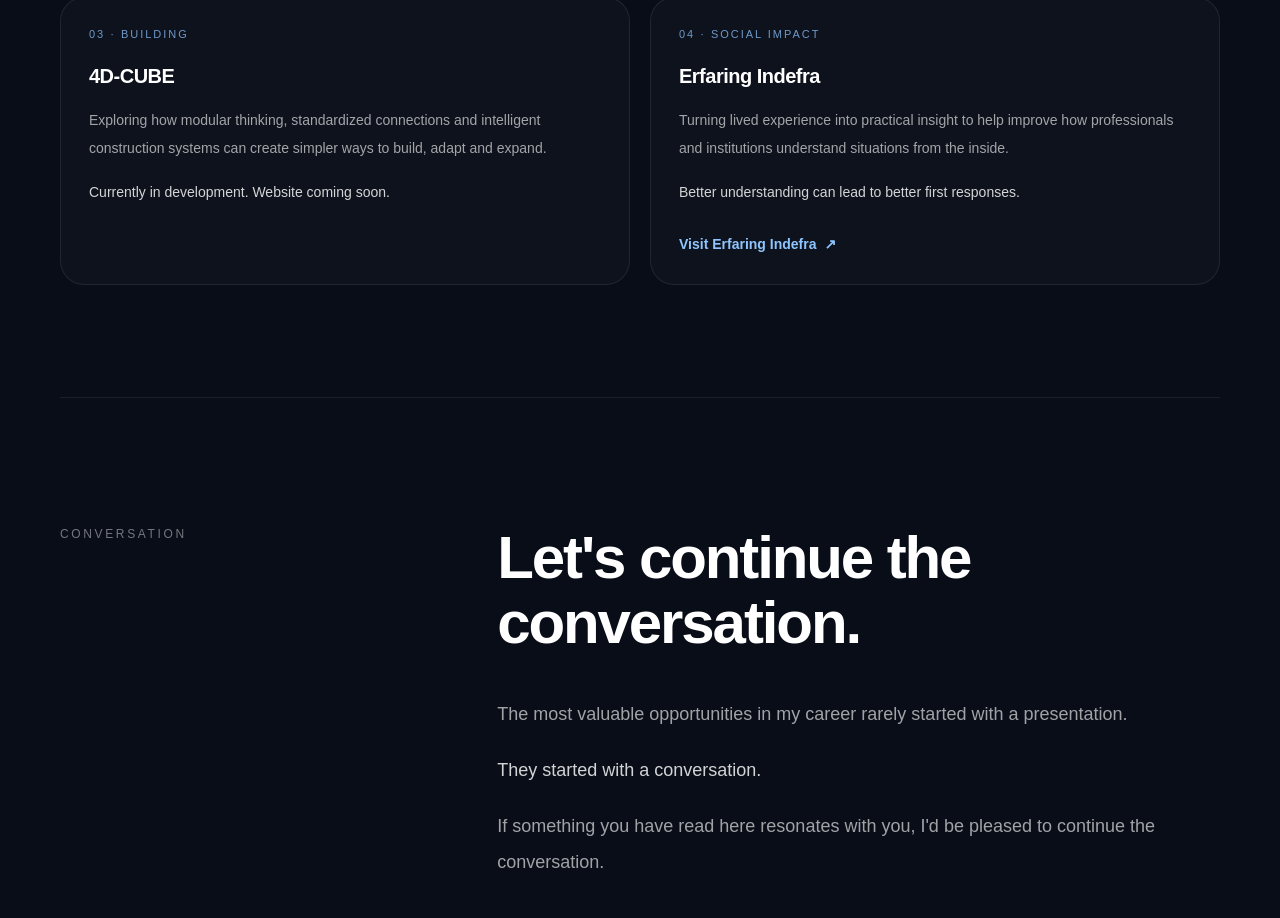
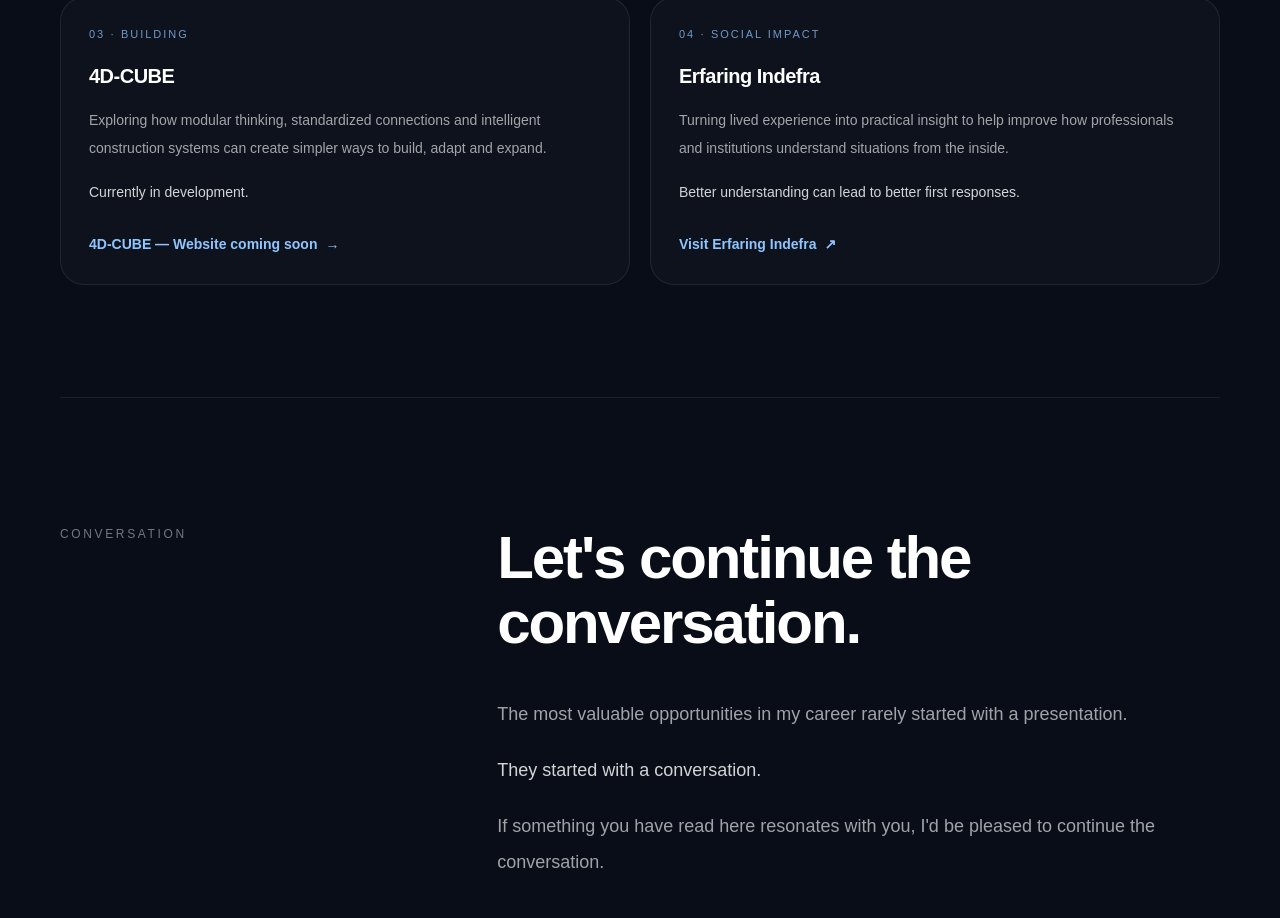
Before and after one commit to SoSureAdmin/elfort.com, a Next.js app: page / in a window 1280 px wide. Shown: the part 5403-6321 px from the top of the page. Built offline with nearby package versions, Linux system fonts and the light colour scheme.

Commit message:
Update 4D-CUBE teaser

```diff
--- a/app/components/CurrentFocus.tsx
+++ b/app/components/CurrentFocus.tsx
@@ -100,8 +100,13 @@ export default function CurrentFocus() {
           </p>
 
           <p className="mt-4 text-sm font-medium leading-7 text-white/82">
-            Currently in development. Website coming soon.
-          </p>
+  Currently in development.
+</p>
+
+<div className="mt-7 inline-flex items-center gap-2 text-sm font-semibold text-blue-300">
+  4D-CUBE — Website coming soon
+  <span aria-hidden="true">→</span>
+</div>
         </article>
 
         {/* Erfaring Indefra */}
```
